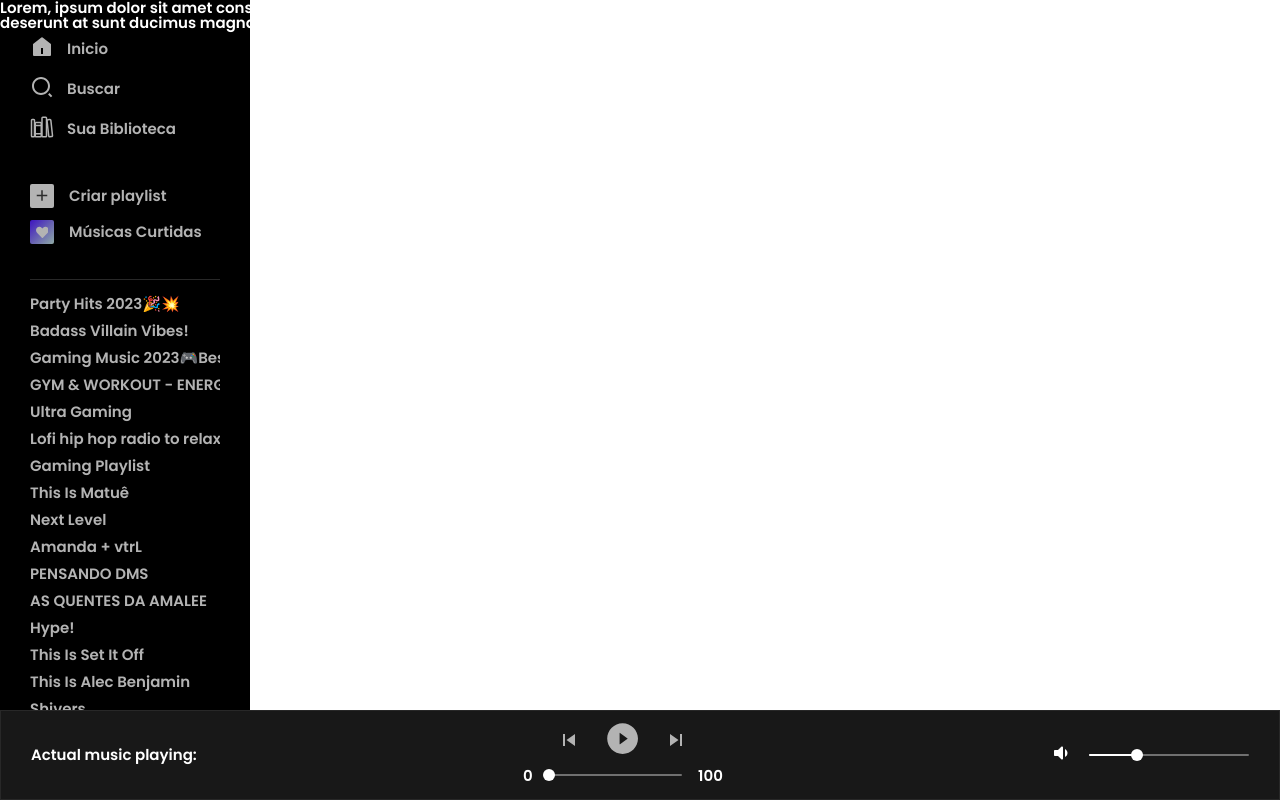
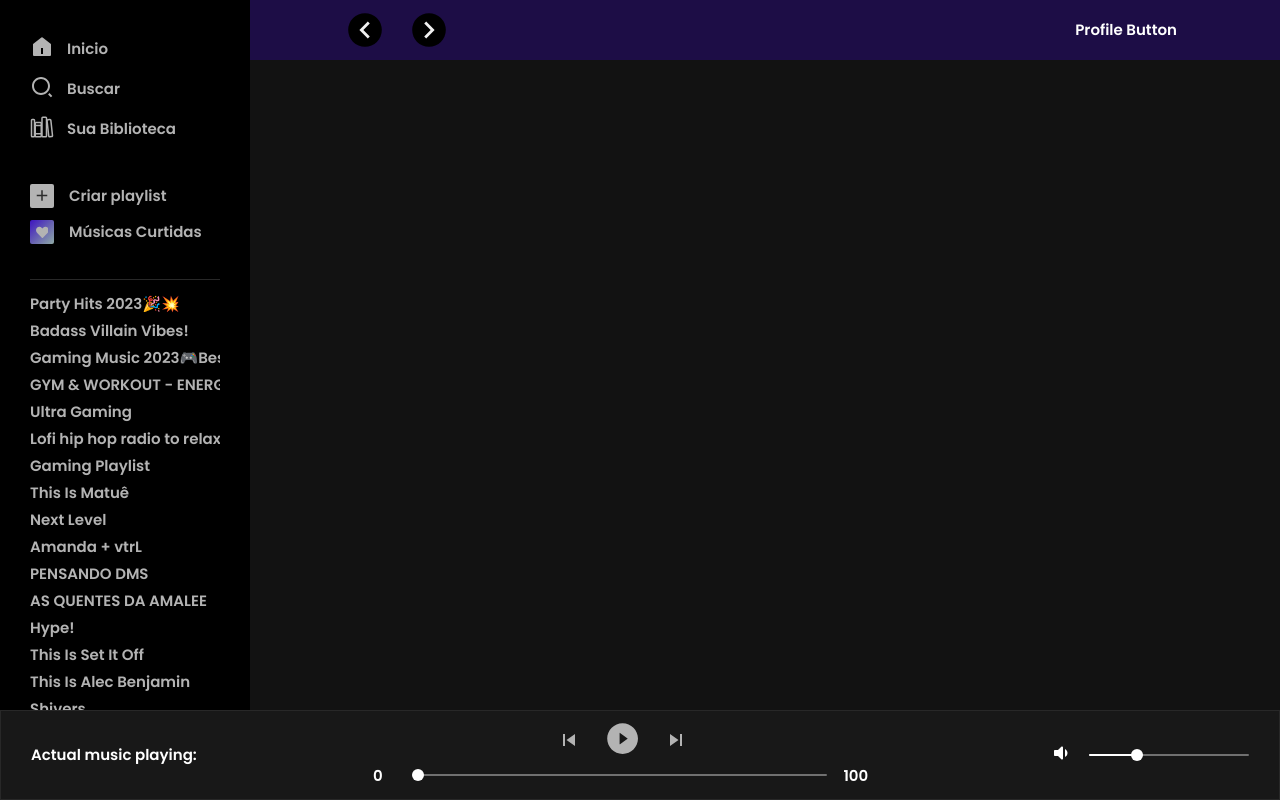
Before and after one commit to ivtrL/Spotify-Clone-Project, a React (Vite) app: page / in a window 1280 px wide. Built offline with nearby package versions, Linux system fonts and the light colour scheme.

Commit message:
Profile NavBar buttons

```diff
--- a/src/App.jsx
+++ b/src/App.jsx
@@ -11,10 +11,10 @@ function App() {
     <div>
       <Login/>
       <Navbar/>
+      <Profile/>
+      <Home/>
       <Playlists/>
       <ActuallyListeningBar/>
-      <Profile/>
-      <Home/>
     </div>
   )
 }
--- a/src/components/Profile.jsx
+++ b/src/components/Profile.jsx
@@ -1,8 +1,79 @@
-import React from 'react'
+import React, { useState } from 'react'
+import '../css/ProfileNav.css'
+import NavigateBeforeIcon from '@mui/icons-material/NavigateBefore'
+import NavigateNextIcon from '@mui/icons-material/NavigateNext'
+import Stack from '@mui/material/Stack'
+import Popover from '@mui/material/Popover'
+import Typography from '@mui/material/Typography'
 
 const Profile = () => {
+
+  const [anchorEl, setAnchorEl] = useState({popover1: null, popover2: null})
+
+  const handlePopover1Open = (event) => {
+    setAnchorEl({popover1: event.currentTarget})
+  }
+
+  const handlePopover1Close = () => {
+    setAnchorEl({popover1: null})
+  }
+
+  const handlePopover2Open = (event) => {
+    setAnchorEl({popover2: event.currentTarget})
+  }
+
+  const handlePopover2Close = () => {
+    setAnchorEl({popover2: null})
+  }
+
+  const open = [Boolean(anchorEl.popover1), Boolean(anchorEl.popover2)]
+
   return (
-    <div className="">Profile</div>
+    <div className="profile-nav">
+      <div className="profile-nav-container">
+        <Stack className="buttons" spacing={5} direction='row'>
+          <a href="#" className="nav-before" onMouseEnter={handlePopover1Open} onMouseLeave={handlePopover1Close}>
+            <NavigateBeforeIcon/>
+          </a>
+          <Popover
+          sx={{ pointerEvents: 'none'}}
+          open={open[0]}
+          anchorEl={anchorEl.popover1}
+          onClose={handlePopover1Close}
+          disableRestoreFocus
+          anchorOrigin={{
+            vertical: 'bottom',
+            horizontal: 'center',}}
+          transformOrigin={{
+            vertical: 'top',
+            horizontal: 'center'}}>
+
+          <Typography sx={{ p: 1, backgroundColor: 'black', color: 'white' }}>Voltar</Typography>
+
+          </Popover>
+          <a href="" className="nav-next" onMouseEnter={handlePopover2Open} onMouseLeave={handlePopover2Close}>
+            <NavigateNextIcon/>
+            <Popover
+          sx={{ pointerEvents: 'none'}}
+          open={open[1]}
+          anchorEl={anchorEl.popover2}
+          onClose={handlePopover2Close}
+          disableRestoreFocus
+          anchorOrigin={{
+            vertical: 'bottom',
+            horizontal: 'center',}}
+          transformOrigin={{
+            vertical: 'top',
+            horizontal: 'center'}}>
+
+          <Typography sx={{ p: 1, backgroundColor: 'black', color: 'white'  }}>Avançar</Typography>
+
+          </Popover>
+          </a>
+        </Stack>
+        <div>Profile Button</div>
+      </div>
+    </div>
   )
 }
 
--- a/src/css/ActuallyListeningBar.css
+++ b/src/css/ActuallyListeningBar.css
@@ -24,7 +24,7 @@
 }
 
 .controller-menu {
-    width: 300px;
+    width: 600px;
     display: flex;
     flex-direction: column;
     align-items: center;
@@ -32,7 +32,11 @@
 }
 
 .song-progress-bar {
-    width: 200px;
+    width: 500px;
+}
+
+.song-progress-bar p{
+    width: 36px;
 }
 
 .controller-menu .buttons a {
--- a/src/css/Home.css
+++ b/src/css/Home.css
@@ -2,6 +2,7 @@
     position: absolute;
     top: 0;
     right: 0;
-    height: calc(100vh - 370px);
-
+    background-color: #121212;
+    height: calc(100vh - 90px);
+    width: calc(100vw - 250px);
 }
--- /dev/null
+++ b/src/css/ProfileNav.css
@@ -0,0 +1,31 @@
+.profile-nav {
+    position: fixed;
+    display: flex;
+    top: 0;
+    right: 0;
+    background-color: #1d0d46;
+    width: calc(100vw - 250px);
+    height: 60px;
+    z-index: 1;
+    align-items: center;
+    justify-content: center;
+}
+
+.profile-nav-container {
+    width: 80%;
+    height: 100%;
+    display: inherit;
+    align-items: center;
+    justify-content: space-between;
+    margin: 0px auto;
+}
+
+.profile-nav-container .buttons a{
+    display: flex;
+    justify-content: center;
+    align-items: center;
+    color: #f1f1f1;
+    border-radius: 20px;
+    background-color: black;
+    scale: 140%;
+}
```
